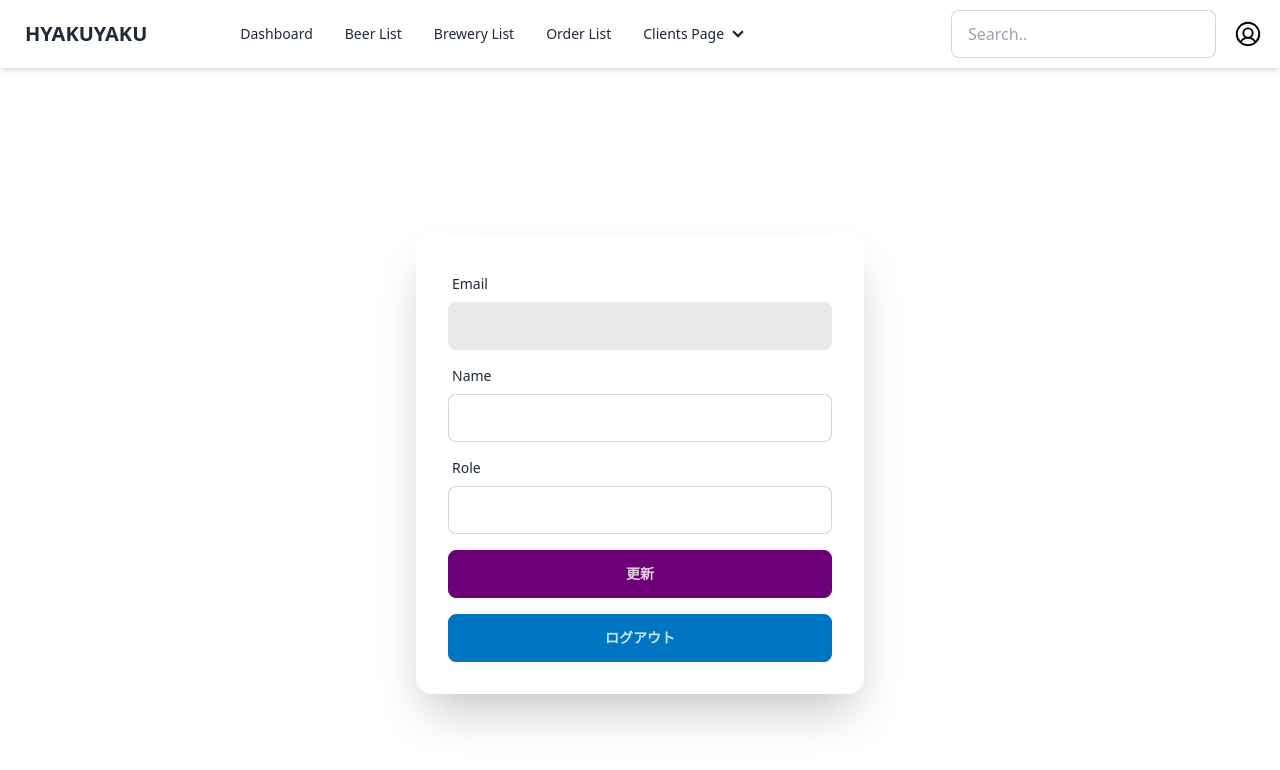
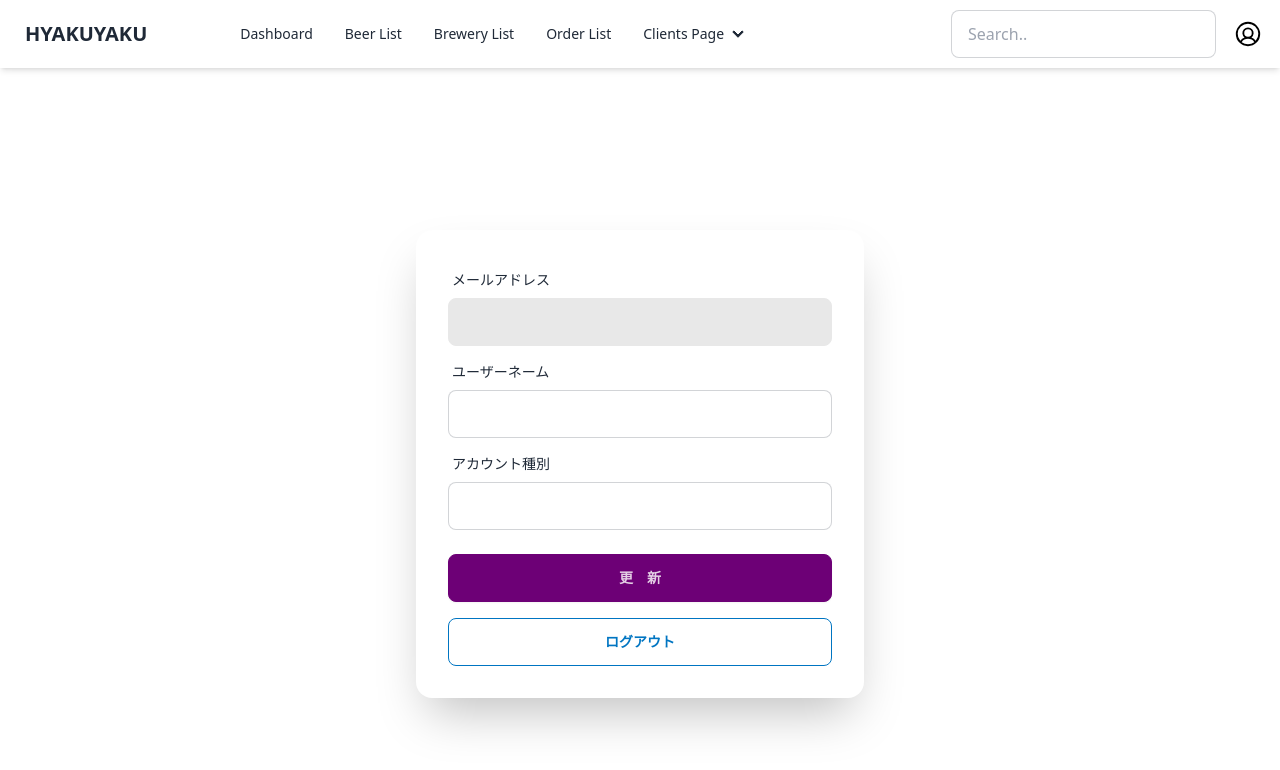
Before and after one commit to chell2/HYAKUYAKU, a Next.js app: page /profile in a window 1280 px wide. Shown: the top 770 px of the page. Built offline with nearby package versions, Linux system fonts and the light colour scheme; no server answers; the database is empty.

Commit message:
UI修正

```diff
--- a/app/profile/account-form.tsx
+++ b/app/profile/account-form.tsx
@@ -74,7 +74,7 @@ export default function AccountForm({ user }: { user: User | null }) {
             <div className="card-body">
               <div className="form-control">
                 <label className="label">
-                  <span className="label-text">Email</span>
+                  <span className="label-text">メールアドレス</span>
                 </label>
                 <input
                   id="email"
@@ -87,7 +87,7 @@ export default function AccountForm({ user }: { user: User | null }) {
               </div>
               <div className="form-control">
                 <label className="label">
-                  <span className="label-text">Name</span>
+                  <span className="label-text">ユーザーネーム</span>
                 </label>
                 <input
                   id="name"
@@ -100,7 +100,7 @@ export default function AccountForm({ user }: { user: User | null }) {
               </div>
               <div className="form-control">
                 <label className="label">
-                  <span className="label-text">Role</span>
+                  <span className="label-text">アカウント種別</span>
                 </label>
                 <input
                   id="role"
@@ -111,18 +111,20 @@ export default function AccountForm({ user }: { user: User | null }) {
                   onChange={(e) => setRole(e.target.value)}
                 />
               </div>
-              <div className="form-control mt-2">
+              <div className="form-control mt-4">
                 <button
                   className="btn btn-primary"
                   onClick={() => updateProfile({ name, role })}
                   disabled={loading}
                 >
-                  {loading ? 'Loading ...' : '更新'}
+                  {loading ? 'Loading ...' : '更　新'}
                 </button>
               </div>
               <form action="/auth/signout" method="post">
                 <div className="form-control mt-2">
-                  <button className="btn btn-secondary">ログアウト</button>
+                  <button className="btn btn-outline btn-secondary">
+                    ログアウト
+                  </button>
                 </div>
               </form>
             </div>
```
